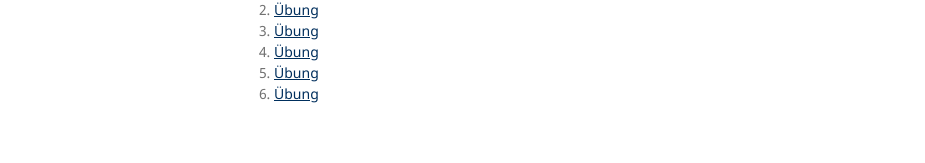
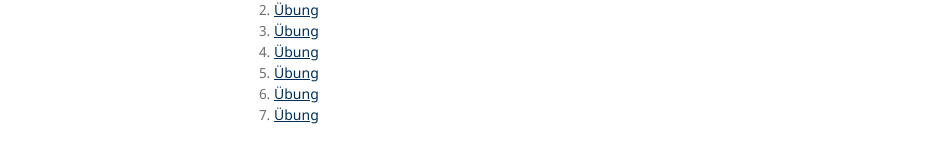
Before and after one commit to JULIELab/JULIELab.github.io, a Jekyll site: the page built from Courses/Computerlinguistik+Sprachtechnologie.md, in a window 1280 px wide. Shown: the part 593-756 px from the top of the page, without its empty margins (176-1101 px from the left). Built offline with Jekyll 4.4.1, drawn with Linux system fonts in a browser that asks for light colours.

Commit message:
exercise clst

```diff
--- a/Courses/Computerlinguistik+Sprachtechnologie.md
+++ b/Courses/Computerlinguistik+Sprachtechnologie.md
@@ -22,3 +22,4 @@ In der Vorlesung werden einerseits methodische Grundlagen der Computerlinguistik
 4. [Übung](/downloads/teaching/ws201819/clst/blatt04_clst.pdf)
 5. [Übung](/downloads/teaching/ws201819/clst/blatt05_clst.pdf)
 6. [Übung](/downloads/teaching/ws201819/clst/blatt06_clst.pdf)
+6. [Übung](/downloads/teaching/ws201819/clst/blatt07_clst.pdf)
```
Also changed, not shown: 1 other file.
